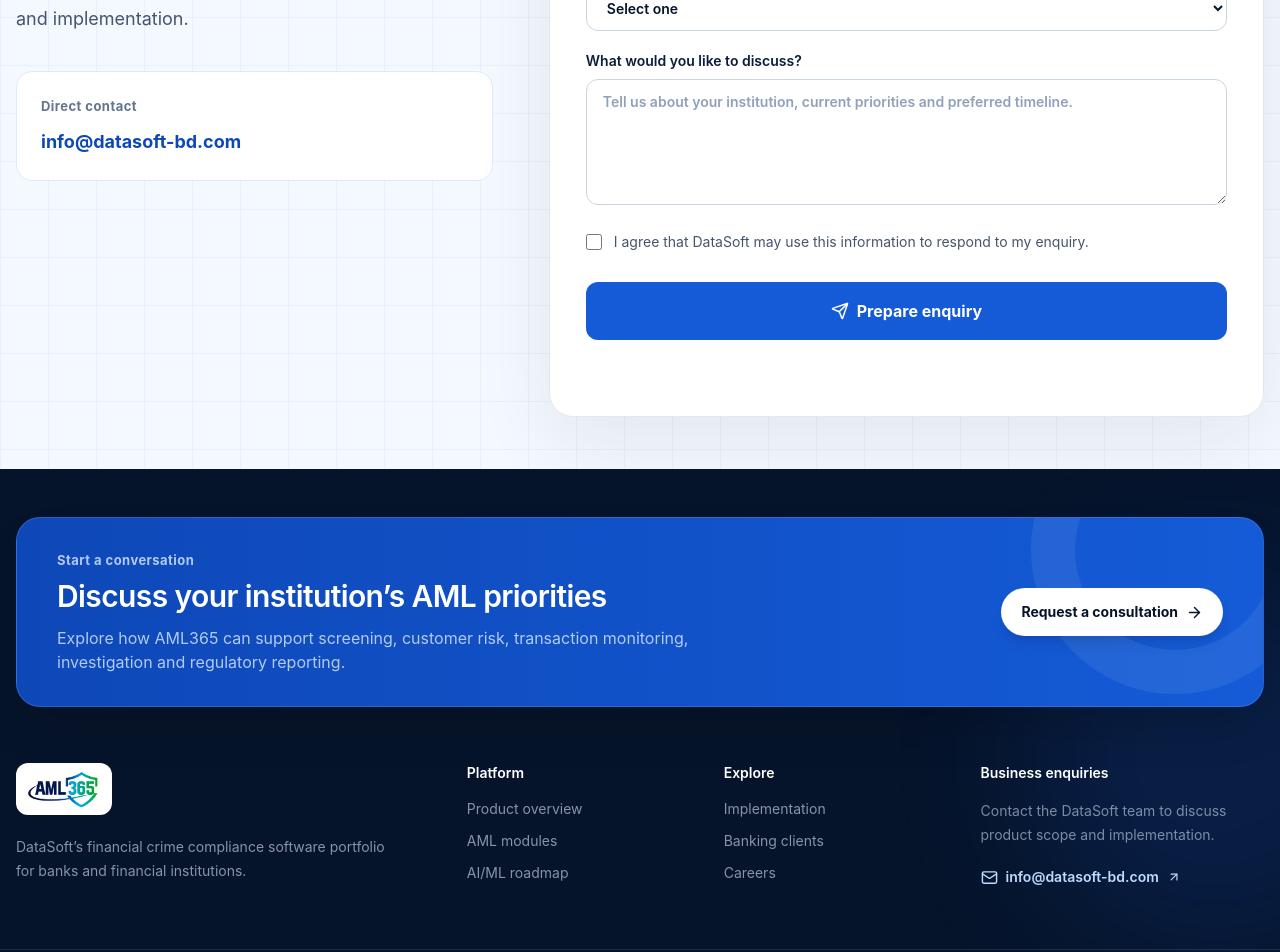
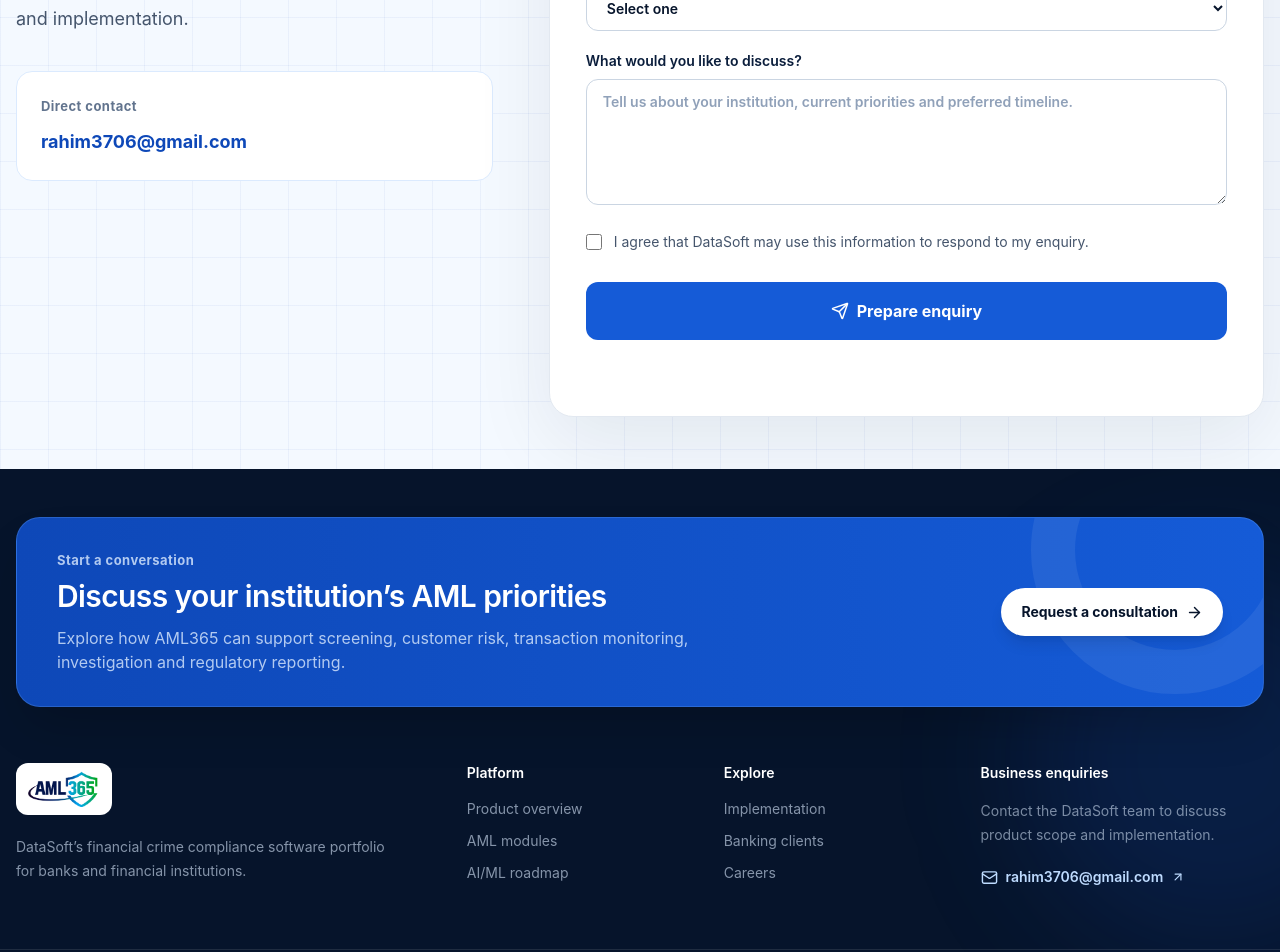
Before and after one commit to Rahim-aust/AML365, a React (Vite) app: page / in a window 1280 px wide. Shown: the part 8180-9132 px from the top of the page. Built offline with nearby package versions, Linux system fonts and the light colour scheme.

Commit message:
fix(contact): route enquiries to configured receiver

```diff
--- a/src/components/ContactForm.js
+++ b/src/components/ContactForm.js
@@ -1,5 +1,6 @@
 import { useState } from "react";
 import { AlertCircle, CheckCircle2, LoaderCircle, Send } from "lucide-react";
+import { CONTACT_EMAIL, createEnquiryMailto } from "../config/contact.js";
 
 const initial = {
   name: "",
@@ -36,13 +37,7 @@
     if (!validate()) return;
     setStatus("sending");
     try {
-      const subject = encodeURIComponent(
-        `AML365 enquiry from ${form.institution}`,
-      );
-      const body = encodeURIComponent(
-        `Name: ${form.name}\nWork email: ${form.email}\nInstitution: ${form.institution}\nRole: ${form.role || "Not provided"}\nInterest: ${form.interest}\n\n${form.message}`,
-      );
-      window.location.href = `mailto:info@datasoft-bd.com?subject=${subject}&body=${body}`;
+      window.location.href = createEnquiryMailto(form);
       window.setTimeout(() => setStatus("success"), 300);
     } catch {
       setStatus("error");
@@ -187,7 +182,7 @@
         {status === "error" && (
           <p className="flex items-center gap-2 font-semibold text-red-600">
             <AlertCircle size={18} /> We could not open your email application.
-            Email info@datasoft-bd.com directly.
+            Email {CONTACT_EMAIL} directly.
           </p>
         )}
       </div>
--- a/src/components/SiteLayout.js
+++ b/src/components/SiteLayout.js
@@ -2,6 +2,7 @@
 import { ArrowRight, ArrowUpRight, Mail, Menu, X } from "lucide-react";
 import { Link, NavLink } from "react-router-dom";
 import { PAGE_LOADER_EVENT } from "./PageLoader.js";
+import { CONTACT_EMAIL } from "../config/contact.js";
 
 const links = [
   ["Overview", "/#overview"],
@@ -171,11 +172,11 @@
                 implementation.
               </p>
               <a
-                href="mailto:info@datasoft-bd.com"
+                href={`mailto:${CONTACT_EMAIL}`}
                 className="focus-ring mt-5 inline-flex items-center gap-2 text-sm font-semibold text-blue-200 transition hover:text-white"
               >
                 <Mail size={17} aria-hidden="true" />
-                info@datasoft-bd.com
+                {CONTACT_EMAIL}
                 <ArrowUpRight size={14} aria-hidden="true" />
               </a>
             </div>
--- /dev/null
+++ b/src/config/contact.js
@@ -0,0 +1,10 @@
+export const CONTACT_EMAIL = "rahim3706@gmail.com";
+
+export function createEnquiryMailto(form) {
+  const subject = encodeURIComponent(`AML365 enquiry from ${form.institution}`);
+  const body = encodeURIComponent(
+    `Name: ${form.name}\nWork email: ${form.email}\nInstitution: ${form.institution}\nRole: ${form.role || "Not provided"}\nInterest: ${form.interest}\n\n${form.message}`,
+  );
+
+  return `mailto:${CONTACT_EMAIL}?subject=${subject}&body=${body}`;
+}
--- a/src/pages/ContactPage.js
+++ b/src/pages/ContactPage.js
@@ -1,5 +1,6 @@
 import { Mail, MapPin } from "lucide-react";
 import { ContactForm } from "../components/ContactForm.js";
+import { CONTACT_EMAIL } from "../config/contact.js";
 
 export function ContactPage() {
   return (
@@ -17,10 +18,10 @@
           </p>
           <div className="mt-10 space-y-4">
             <a
-              href="mailto:info@datasoft-bd.com"
+              href={`mailto:${CONTACT_EMAIL}`}
               className="focus-ring flex items-center gap-3 font-semibold text-brand-700"
             >
-              <Mail size={19} /> info@datasoft-bd.com
+              <Mail size={19} /> {CONTACT_EMAIL}
             </a>
             <p className="flex items-start gap-3 text-sm leading-6 text-slate-600">
               <MapPin size={19} className="mt-0.5 shrink-0 text-brand-600" />{" "}
--- a/src/pages/Home.js
+++ b/src/pages/Home.js
@@ -18,6 +18,7 @@
 import { ModuleModal } from "../components/ModuleModal.js";
 import { SectionHeading } from "../components/SectionHeading.js";
 import { clients, modules, roadmap } from "../data/content.js";
+import { CONTACT_EMAIL } from "../config/contact.js";
 
 const capabilities = [
   {
@@ -622,10 +623,10 @@
               Direct contact
             </p>
             <a
-              href="mailto:info@datasoft-bd.com"
+              href={`mailto:${CONTACT_EMAIL}`}
               className="focus-ring mt-3 inline-block text-lg font-bold text-brand-700"
             >
-              info@datasoft-bd.com
+              {CONTACT_EMAIL}
             </a>
           </div>
         </div>
```
